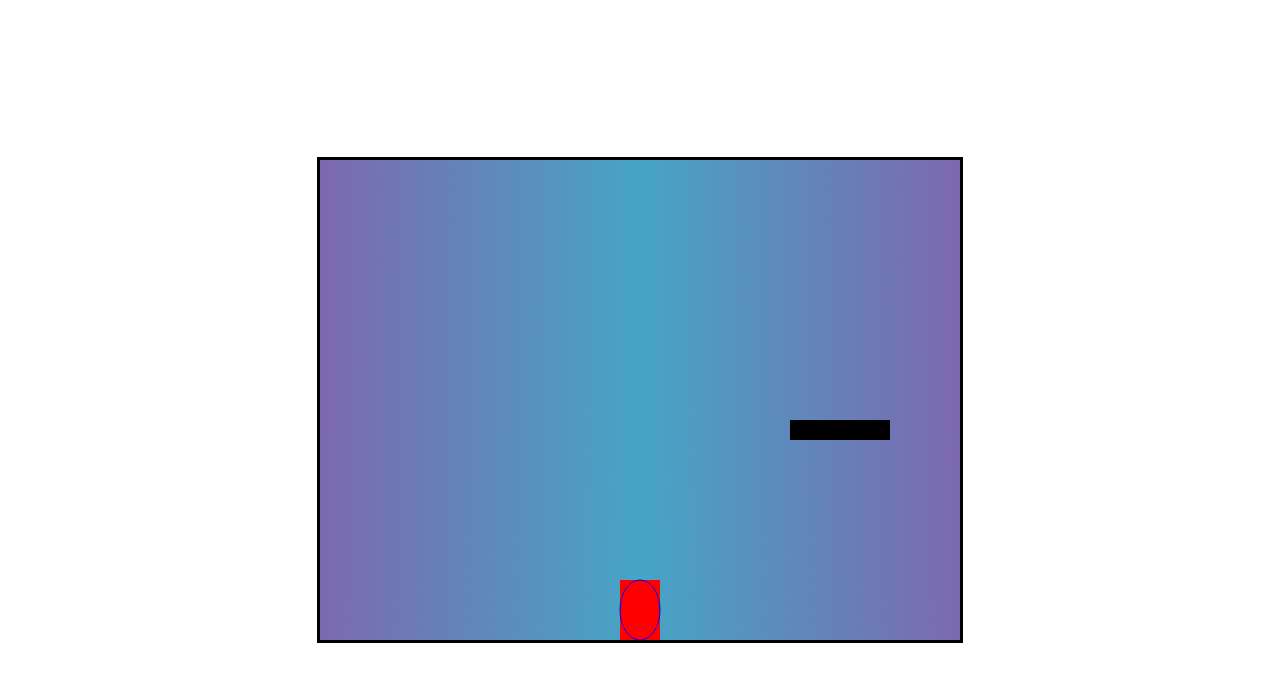
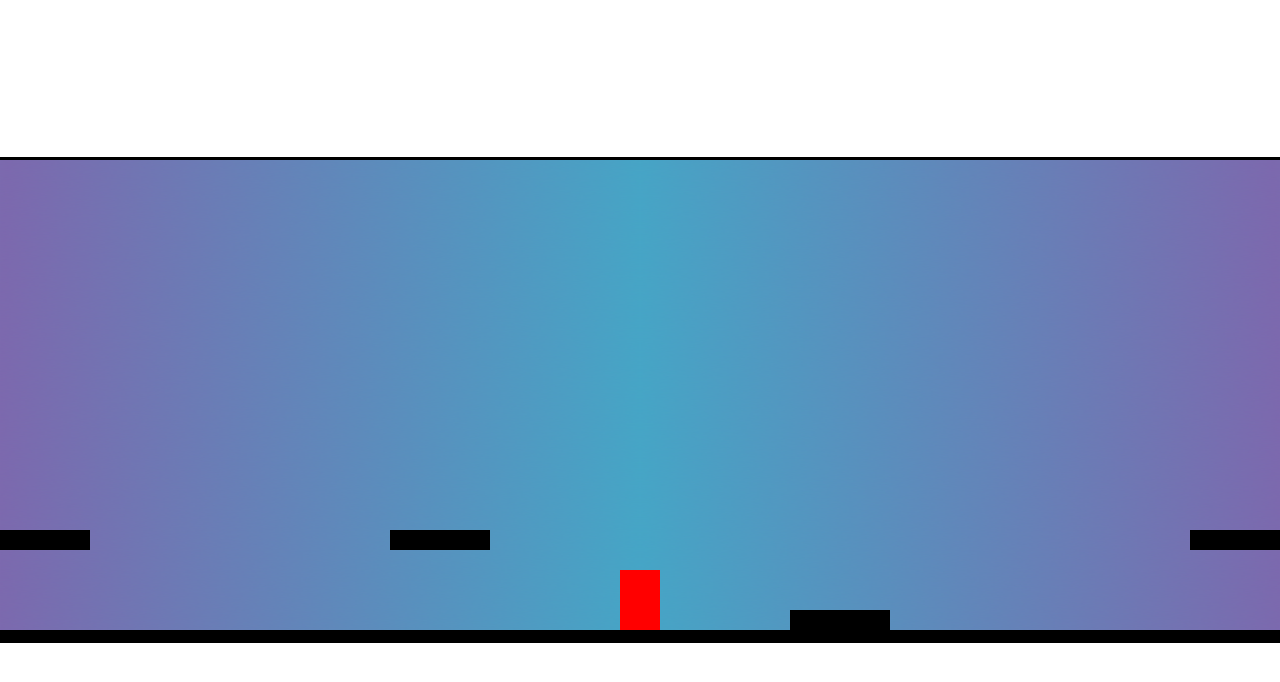
Before and after one commit to hush-games/SideScroller, a website with bundled scripts: page public/index.html in a window 1280 px wide. Built offline with nearby package versions, Linux system fonts and the light colour scheme.

Commit message:
running, jumping and colliding

```diff
--- a/public/index.html
+++ b/public/index.html
@@ -7,7 +7,7 @@
 </head>
 
 <body>
-    <canvas id="canvas" width="640" height="480"></canvas>
+    <canvas id="canvas" width="1280" height="480"></canvas>
 
     <div id="images">
         <img id="background" src="./images/background.png">
--- a/public/scripts/classes/Background.js
+++ b/public/scripts/classes/Background.js
@@ -1,3 +1,5 @@
+import { drawBackground } from "../draw.js";
+
 class Background {
     constructor(gameWidth,gameHeight) {
         this.gameWidth = gameWidth;
@@ -5,24 +7,22 @@ class Background {
         this.image = document.getElementById("background");
         this.x = 0;
         this.y = 0;
-        this.width = 640;
+        this.width = 1280;
         this.height = 480;
     }
 
     draw(ctx) {
-        ctx.drawImage(this.image,this.x,this.y,this.width,this.height)
-        ctx.drawImage(this.image,this.x + this.width,this.y,this.width,this.height)
-        ctx.drawImage(this.image,this.x - this.width,this.y,this.width,this.height)
+        drawBackground(ctx,this.image,this.width,this.height,this.x,this.y,)
     }
 
     update(input,player) {
         // Horizontal Movement
         this.dx = 0;
         if (input.keys.includes("ArrowRight") && player.atBoundary) {
-            this.dx -= 5;
+            this.dx -= 2;
         }
         if (input.keys.includes("ArrowLeft") && player.atBoundary) {
-            this.dx += 5
+            this.dx += 2;
         }
         this.x += this.dx;
         if (this.x < 0 - this.width) { this.x = 0 }
--- a/public/scripts/classes/InputHandler.js
+++ b/public/scripts/classes/InputHandler.js
@@ -2,12 +2,14 @@ class InputHandler {
     constructor() {
         this.keys = [];
         window.addEventListener("keydown", e => {
-            if (!this.keys.includes(e.key) && e.key.includes("Arrow")){
-                this.keys.push(e.key);
+            if (!this.keys.includes(e.code) && (
+                    e.code.includes("Arrow") ||
+                    e.code.includes("Space"))) {
+                this.keys.push(e.code);
             }
         });
         window.addEventListener("keyup", e => {
-            this.keys = this.keys.filter((el) => el !== e.key);
+            this.keys = this.keys.filter((el) => el !== e.code);
         });
     }
 }
--- a/public/scripts/classes/Platform.js
+++ b/public/scripts/classes/Platform.js
@@ -1,17 +1,21 @@
 import { drawPlatform } from "../draw.js";
 
 class Platform {
-    constructor(gameWidth,gameHeight,initialX,initialY,width,height) {
+    constructor(gameWidth,gameHeight,initialX,initialY,width,height,alwaysRender) {
         this.gameWidth = gameWidth;
         this.gameHeight = gameHeight;
+        this.alwaysRender = alwaysRender
         this.x = initialX;
         this.y = initialY;
         this.width = width;
         this.height = height;
+        this.onScreen = true;
     }
 
     draw(ctx) {
-        drawPlatform(ctx,this.gameWidth,this.gameHeight,this.width,this.height,this.x,this.y)
+        if (this.onScreen) {
+            drawPlatform(ctx,this.gameWidth,this.gameHeight,this.width,this.height,this.x,this.y)
+        }
     }
 
     update(input,player) {
@@ -24,6 +28,13 @@ class Platform {
             this.dx += 5
         }
         this.x += this.dx;
+
+        if (!this.alwaysRender && (this.x > (player.x + this.gameWidth) || this.x < (player.x - this.gameWidth))) {
+            this.onScreen = false;
+        } else {
+            this.onScreen = true;
+        }
+
     }
 }
 
--- /dev/null
+++ b/public/scripts/classes/PlatformHandler.js
@@ -0,0 +1,31 @@
+class PlatformHandler {
+    constructor(platforms) {
+        this.platforms = platforms
+        this.platformsOnScreen = [];
+    }
+
+    add(platforms) {
+        platforms.forEach(platform => {
+            this.platforms.push(platform)
+        })
+    }
+
+    remove(platforms) {
+        platforms.forEach(platform => {
+            this.platforms = this.platforms.filter((p) => p !== platform);
+        })
+    }
+
+    handle(ctx,input,player) {
+        this.platformsOnScreen = [];
+        this.platforms.forEach(platform => {
+            platform.draw(ctx);
+            platform.update(input,player);
+            if (platform.onScreen) {
+                this.platformsOnScreen.push(platform)
+            }
+        });
+    }
+}
+
+export default PlatformHandler;
--- a/public/scripts/classes/Player.js
+++ b/public/scripts/classes/Player.js
@@ -1,4 +1,5 @@
 import { drawPlayer } from '../draw.js'
+import collision from '../utils/collision.js';
 
 class Player {
     constructor(gameWidth,gameHeight) {
@@ -8,28 +9,38 @@ class Player {
         // Constants
         this.width = 40;
         this.height = 60;
+        this.speed = 5;
+        this.jumpSpeed = 15;
 
         // Variables
         this.x = 0;
-        this.y = 0;
+        this.y = this.height;
         this.dx = 0;
         this.dy = 0;
+        this.landX = 0;
+        this.landy = 0;
+        // Booleans
         this.atBoundary = false;
+        this.onGround = true;
+        this.collisionObj = undefined;
     }
 
     draw(ctx) {
         drawPlayer(ctx,this.gameWidth,this.gameHeight,this.width,this.height,this.x,this.y);
     }
 
-    update(input) {
+    update(input,gravity,maxVelocity,platforms) {
+        // Collision
+
+
         // Horizontal Movement
         this.dx = 0;
         this.atBoundary = false;
         if (input.keys.includes("ArrowRight")) {
-            this.dx += 5;
+            this.dx += this.speed;
         }
         if (input.keys.includes("ArrowLeft")) {
-            this.dx -= 5
+            this.dx -= this.speed;
         }
         this.x += this.dx;
         if (this.x > (this.gameWidth/3)) {
@@ -40,6 +51,62 @@ class Player {
             this.x = -this.gameWidth/3
             this.atBoundary = true;
         }
+
+        this.checkHorizontalCollision(platforms);
+
+        // Vertical Movement
+        this.dy = Math.max(this.dy - gravity, maxVelocity)
+        /* On Ground
+            - Can Jump */
+        if (this.onGround) {
+            this.dy = -1;
+            if (input.keys.includes("Space")) {
+                this.dy = this.jumpSpeed;
+                this.onGround = false;
+            }
+        }
+
+        this.y += this.dy;
+
+        this.checkVerticalCollision(platforms)
+
+    }
+
+    checkHorizontalCollision(platforms) {
+        this.collisionObj = undefined;
+        platforms.forEach(p => {
+            if (collision(this,p)) {
+                this.collisionObj = p;
+                return;
+            }
+        })
+
+        if (this.collisionObj) {
+            this.x = this.collisionObj.x - (this.collisionObj.width/2 + this.width/2 + 0.01) * Math.sign(this.dx)
+        }
+    }
+
+    checkVerticalCollision(platforms) {
+        this.collisionObj = undefined;
+        platforms.forEach(p => {
+            if (collision(this,p)) {
+                this.collisionObj = p;
+                return;
+            }
+        })
+
+        if (this.collisionObj) {
+            this.y = this.collisionObj.y - (this.collisionObj.height/2 + this.height/2 + 0.01) * Math.sign(this.dy)
+            if (this.dy < 0) {
+                this.dy = -1;
+                this.onGround = true;
+            } else {
+                this.dy = 0;
+                this.onGround = false;
+            }
+        } else {
+            this.onGround = false;
+        }
     }
 }
 
--- a/public/scripts/draw.js
+++ b/public/scripts/draw.js
@@ -1,5 +1,5 @@
 const getCanvasCoords = (gameWidth,gameHeight,objectHeight,x,y) => {
-    return [ (gameWidth/2) + x , gameHeight - (objectHeight/2) - y]
+    return [ (gameWidth/2) + x , gameHeight - y]
 }
 
 export const drawPlayer = (ctx,gameWidth,gameHeight,playerWidth,playerHeight,x,y) => {
@@ -8,11 +8,6 @@ export const drawPlayer = (ctx,gameWidth,gameHeight,playerWidth,playerHeight,x,y
     ctx.rect(canvasX - (playerWidth/2), canvasY - (playerHeight/2), playerWidth, playerHeight);
     ctx.fillStyle = "#FF0000";
     ctx.fill();
-    ctx.closePath();
-    ctx.beginPath();
-    ctx.ellipse(canvasX, canvasY, playerWidth/2, playerHeight/2, 0, 0, 2 * Math.PI);
-    ctx.strokeStyle = "#0000FF";
-    ctx.stroke();
     ctx.closePath();
 }
 
@@ -24,3 +19,9 @@ export const drawPlatform = (ctx,gameWidth,gameHeight,platformWidth,platformHeig
     ctx.fill();
     ctx.closePath();
 }
+
+export const drawBackground = (ctx,image,backgroundWidth,backgroundHeight,x,y) => {
+    ctx.drawImage(image,x,y,backgroundWidth,backgroundHeight)
+    ctx.drawImage(image,x + backgroundWidth,y,backgroundWidth,backgroundHeight)
+    ctx.drawImage(image,x - backgroundWidth,y,backgroundWidth,backgroundHeight)
+}
--- a/public/scripts/index.js
+++ b/public/scripts/index.js
@@ -1,30 +1,45 @@
 import Player from "./classes/Player.js";
 import Platform from "./classes/Platform.js";
+import PlatformHandler from "./classes/PlatformHandler.js";
 import InputHandler from "./classes/InputHandler.js";
 import Background from "./classes/Background.js";
 
 window.addEventListener("load", function() {
     const canvas = document.getElementById("canvas");
     const context = canvas.getContext("2d");
-    canvas.width = 640;
+    canvas.width = 1280;
     canvas.height = 480;
-
-    const GROUND = canvas.height;
+    const GRAVITY = 0.8;
+    const MAX_VELOCITY = -20;
 
     const input = new InputHandler();
     const player = new Player(canvas.width,canvas.height);
     const bg = new Background(canvas.width,canvas.height);
-    const platformOne = new Platform(canvas.width,canvas.height,200,200,100,20);
+    const levelOnePlatforms = [
+        new Platform(canvas.width,canvas.height,200,20,100,20,false),
+        new Platform(canvas.width,canvas.height,-200,100,100,20,false),
+        new Platform(canvas.width,canvas.height,600,100,100,20,false),
+        new Platform(canvas.width,canvas.height,1000,100,100,20,false),
+        new Platform(canvas.width,canvas.height,1400,100,100,20,false),
+        new Platform(canvas.width,canvas.height,-600,100,100,20,false),
+        new Platform(canvas.width,canvas.height,-1000,canvas.height/2,canvas.width/3,canvas.height,false), // Left Wall
+        new Platform(canvas.width,canvas.height,5000,canvas.height/2,canvas.width/3,canvas.height,false), // Right Wall
+        new Platform(canvas.width,canvas.height,2000,0,6000,20,true) //Floor
+    ];
 
+    const platforms = new PlatformHandler(levelOnePlatforms);
+
+    let lastTime = 0;
 
     const animate = (timestamp) => {
+        const deltaTime = timestamp - lastTime;
+        lastTime = timestamp;
         context.clearRect(0,0,canvas.width,canvas.height);
         bg.draw(context);
         bg.update(input,player);
         player.draw(context);
-        player.update(input);
-        platformOne.draw(context);
-        platformOne.update(input,player);
+        player.update(input,GRAVITY,MAX_VELOCITY,platforms.platformsOnScreen);
+        platforms.handle(context,input,player)
         requestAnimationFrame(animate);
     }
 
--- /dev/null
+++ b/public/scripts/utils/collision.js
@@ -0,0 +1,5 @@
+const collision = (obj1, obj2) => {
+    return (Math.abs(obj1.y - obj2.y) < obj1.height/2 + obj2.height/2 && Math.abs(obj1.x - obj2.x) < obj1.width/2 + obj2.width/2) ? true : false;
+}
+
+export default collision;
```
